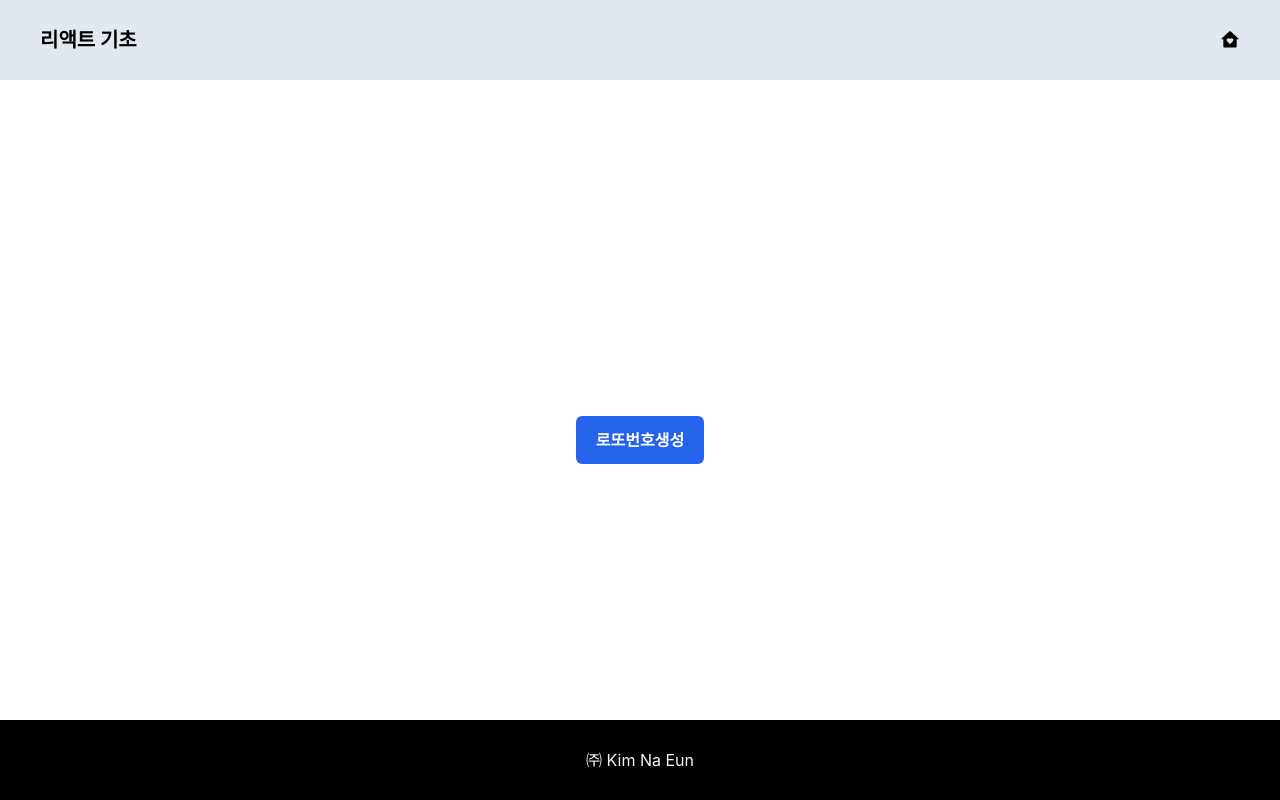
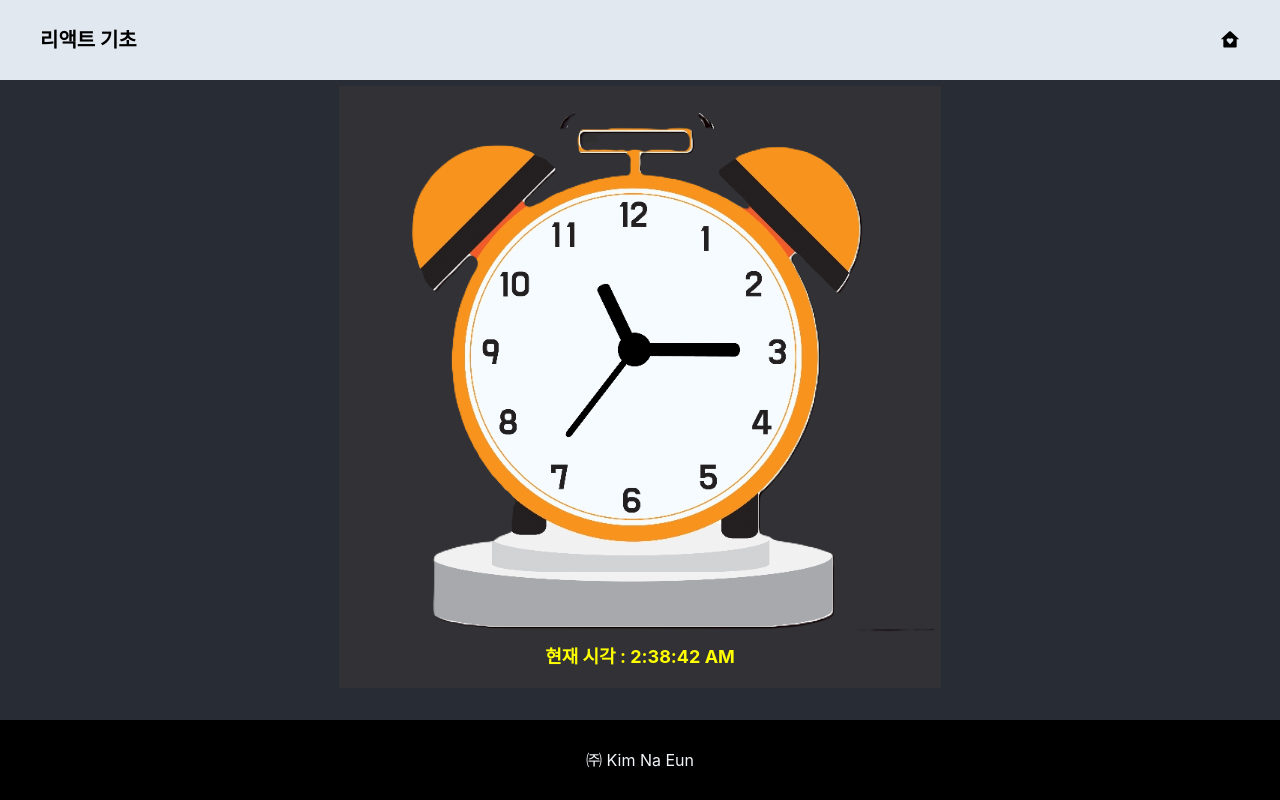
Before and after one commit to DAESOONKIM/react_myapp, a React (Create React App) app: page / in a window 1280 px wide. Built offline with nearby package versions, Linux system fonts and the light colour scheme.

Commit message:
react_test_effectState_241201

```diff
--- /dev/null
+++ b/src/02/MyClock.css
@@ -0,0 +1,31 @@
+.c1 {
+    width : 100%;
+    height : 100%;
+
+    display: flex;
+    flex-direction: column;
+    justify-content: center;
+    align-items: center;
+
+    background-color: #282c34;
+}
+
+.c2, .c3{
+
+    display: flex;
+    justify-content: center;
+    align-items: center;
+
+}
+
+.c2{
+    width : 100%;
+    height : 80%;
+}
+
+.c3{
+    width : 100%;
+    height : 20%;
+
+    color :white;
+}
--- a/src/02/MyClock.js
+++ b/src/02/MyClock.js
@@ -1,13 +1,14 @@
 
 import MyClockImage from "./MyClockImage";
 import MyClockTime from "./MyClockTime";
+import './MyClock.css';
 function MyClock(){
 
     return (
-        <>
+        <div className="c1">
             <MyClockImage/>
             <MyClockTime/>
-        </>
+        </div>
 
 
     );
--- a/src/02/MyClockImage.js
+++ b/src/02/MyClockImage.js
@@ -3,7 +3,7 @@ import clock from './clock.png';
 function MyClockImage(){
 
     return (
-        <div>
+        <div className='c2'>
             <img src={clock} alt='clock'/>
         </div>
     );
--- a/src/02/MyClockTime.js
+++ b/src/02/MyClockTime.js
@@ -1,8 +1,21 @@
+import styles from './MyClockTime.module.css'
+import { useState,useEffect} from 'react';
+
 function MyClockTime(){
+     const[ctime, setCtime] = useState(new Date())
 
+     useEffect(() => {
+        const tm = setInterval(() =>{
+            setCtime(new Date())
+        }, 1000);
+
+        return() => {
+            clearInterval(tm);
+        }
+     },[]);
      return (
-        <div>
-            현재 시각 : {new Date().toLocaleTimeString()}
+        <div className={styles.c3}>
+            현재 시각 : {ctime.toLocaleTimeString()}
         </div>
      );
 };
--- /dev/null
+++ b/src/02/MyClockTime.module.css
@@ -0,0 +1,6 @@
+.c3{
+    font-size: large;
+    font-weight: bold;
+    color : yellow;
+
+}
--- /dev/null
+++ b/src/06/Traffic.js
@@ -0,0 +1,8 @@
+
+export default function Traffic() {
+  return (
+    <div>
+
+    </div>
+  )
+}
--- a/src/App.js
+++ b/src/App.js
@@ -1,7 +1,7 @@
 // import logo from './logo.svg';
 import './App.css';
 // import Hello from './01/Hello';
-// import MyClock from './02/MyClock';
+import MyClock from './02/MyClock';
 // import MyDiv1 from './03/MyDiv1';
 // import MyList from './04/MyList';
 import Lotto from './05/Lotto';
@@ -17,7 +17,8 @@ function App() {
       <main className='grow w-full flex justify-center items-center overflow-auto'>
           {/* <MyDiv1/> */}
           {/* <MyList/> */}
-          <Lotto/>
+          {/* <Lotto/> */}
+          <MyClock/>
       </main>
       <footer className='flex justify-center items-center h-20 bg-black text-slate-100'>
           ㈜ Kim Na Eun
```
Also changed, not shown: src/02/clock.png.
